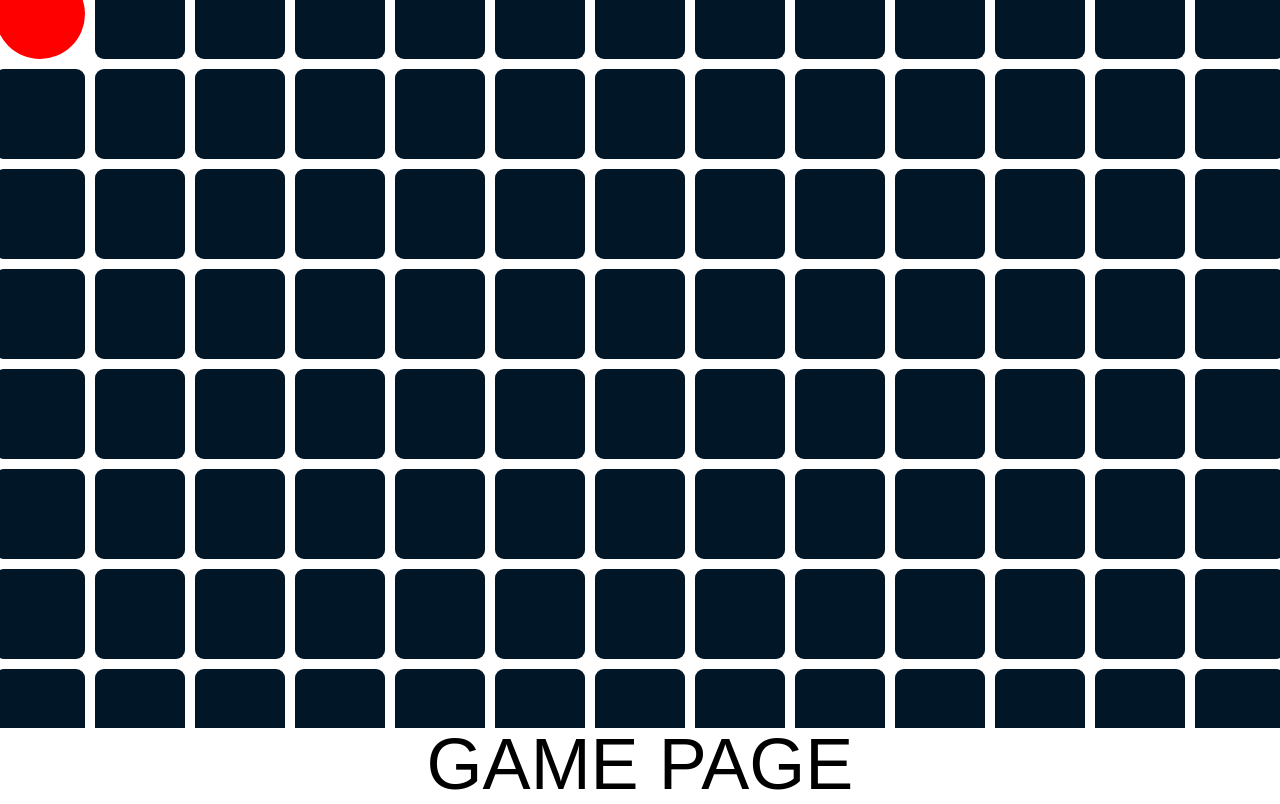
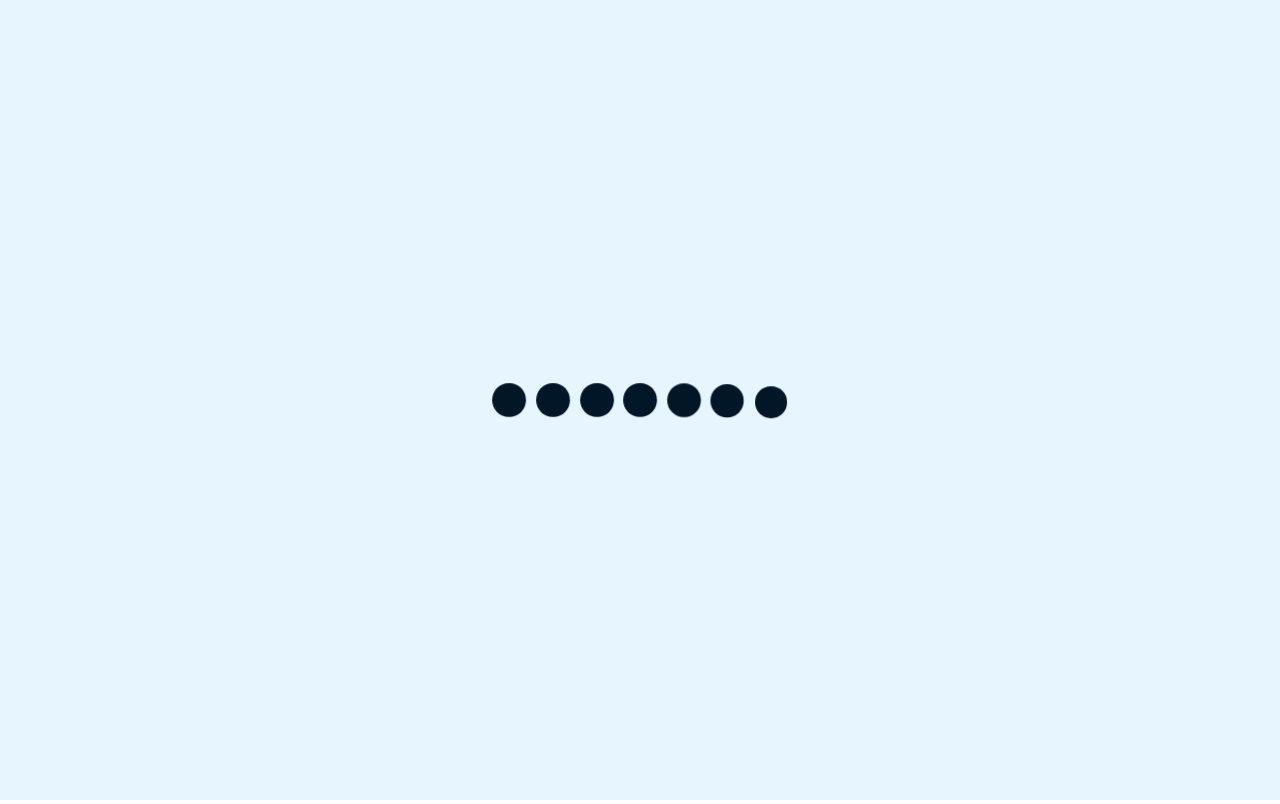
Before and after one commit to Athul-Kesav/ANTRiX_site, a Next.js app: page /game in a window 1280 px wide. Built offline with nearby package versions, Linux system fonts and the light colour scheme.

Commit message:
Loading Screen designed

```diff
--- a/src/app/about/page.tsx
+++ b/src/app/about/page.tsx
@@ -45,7 +45,7 @@ function AboutPage() {
               </FlipLink>
             </div>
 
-            <div className="col-span-9 lg:col-span-6 row-span-2  border border-accent rounded-lg p-5 text-accent">
+            <div className="col-span-9 lg:col-span-6 row-span-2 rounded-lg text-accent">
               <p className="font-montserrat text-xl text-justify">
                 We are a group of passionate and enthusiastic college students
                 driven by an insatiable curiosity to explore the universe and
@@ -54,7 +54,7 @@ function AboutPage() {
                 that dreams, discovers, and grows together.
                 <br />
                 <br />
-                <span className="font-jupiteroid text-xl font-bold">
+                <span className="font-jupiteroid text-3xl font-thin">
                   &quot;The universe is a canvas, and curiosity is the brush that
                   paints our understanding.&quot;
                 </span>
--- a/src/app/events/[eventId]/page.tsx
+++ b/src/app/events/[eventId]/page.tsx
@@ -14,6 +14,7 @@ import samplePic from "@/images/Hero.jpg";
 import DarkLightToggle from "@/components/DarkLightToggle";
 import VelocityText from "@/components/VelocityText";
 import ImageSlider from "@/components/ImageSlider";
+import LoadingScreen from "@/app/loading";
 
 /* import ImageGrid from "@/components/ImageGrid"; */
 
@@ -72,15 +73,13 @@ function EachEventPage({
 
   if (eventId === null) {
     return (
-      <div className="h-screen w-screen items-center flex justify-center font-montserrat text-3xl font-medium bg-[#e7f5ff]">
-        Loading...
-      </div>
+      <LoadingScreen />
     ); // Display a loading state while waiting for the event ID
   }
 
   if (eventId !== null) {
     if (eventDetails === null) {
-      return; // Display a loading state while waiting for the event details
+      <LoadingScreen />
     }
   }
 
--- a/src/app/game/page.tsx
+++ b/src/app/game/page.tsx
@@ -1,16 +1,11 @@
-import MagGrid from "@/components/MagGrid";
-
-
+import LoadingScreen from "../loading";
 
 function GamePage() {
-    return (
-        <>
-            <div className="h-screen w-screen flex flex-col items-center justify-center font-milker text-7xl">
-                <MagGrid />
-                GAME PAGE
-            </div>
-        </>
-    )
+  return (
+    <>
+      <LoadingScreen />
+    </>
+  );
 }
 
 export default GamePage;
--- a/src/app/loader.css
+++ b/src/app/loader.css
@@ -1,86 +1,54 @@
-.loading-screen {
-    display: flex;
-    justify-content: center;
-    align-items: center;
-    width: 100%;
-    height: auto;
-    font-size: 2rem;
-}
 
-.loading-screen .dot {
+.square {
+  display: inline-block;
+  width: 2vw;
+  height: 2vw;
+  animation: loading 2s cubic-bezier(0.075, 0.82, 0.165, 1) infinite;
+  transform-origin: bottom top;
   position: relative;
-    width: 2rem;
-    height: 2rem;
-    margin: 0.8em;
+  margin:1rem;
   border-radius: 50%;
 }
 
-
-.loading-screen .dot::before {
-    position: absolute;
-    content: "";
-    width: 100%;
-    height: 100%;
-    background: inherit;
-    border-radius: inherit;
-    animation: anime 2s ease-out infinite;
+.square:not(:last-child) {
+  margin-right: 2px;
 }
 
-
-@-webkit-keyframes anime {
-    50%,
+@keyframes loading {
+0% {
+    transform: translateY(0px) scale(1.3);
+  }
+  25% {
+    transform: translateY(0px) scale(1.3);
+  }
+  50% {
+    transform: translateY(25px) scale(0.5);
+  }
   75% {
-        transform: scale(2.5);
+    transform: translateY(0px) scale(1.3);
   }
-    80%,
   100% {
-        opacity: 0;
+    transform: translateY(0px) scale(1.3);
   }
 }
-
-@keyframes anime {
-    50%,
-    75% {
-        transform: scale(2.5);
+.square-1 {
+  animation-delay: 0.8s;
 }
-    80%,
-    100% {
-        opacity: 0;
+.square-2 {
+  animation-delay: 0.7s;
 }
+.square-3 {
+  animation-delay: 0.6s;
 }
-
-
-.loading-screen .dot:nth-child(1) {
-    background-color: #4285f5;
+.square-4 {
+  animation-delay: 0.5s;
 }
-.loading-screen .dot:nth-child(2) {
-    background-color: #ea4436;
+.square-5 {
+  animation-delay: 0.4s;
 }
-
-.loading-screen .dot:nth-child(3) {
-    background-color: #fbbd06;
+.square-6 {
+  animation-delay: 0.3s;
 }
-
-.loading-screen .dot:nth-child(4) {
-    background-color: #34a952;
-}
-
-.loading-screen .dot:nth-child(5) {
-    background-color: #cf9fff;
-}
-
-.loading-screen .dot:nth-child(1)::before {
+.square-7 {
   animation-delay: 0.2s;
 }
-.loading-screen .dot:nth-child(2)::before {
-    animation-delay: 0.4s;
-}
-.loading-screen .dot:nth-child(3)::before {
-    animation-delay: 0.6s;
-}
-.loading-screen .dot:nth-child(4)::before {
-    animation-delay: 0.8s;
-}
-.loading-screen .dot:nth-child(5)::before {
-    animation-delay: 1s;
-}
--- a/src/app/loading.tsx
+++ b/src/app/loading.tsx
@@ -1,13 +1,17 @@
 import "./loader.css";
 
 export default function LoadingScreen() {
-    return (
-        <div className="loading-screen">
-            <div className="dot"></div>
-            <div className="dot"></div>
-            <div className="dot"></div>
-            <div className="dot"></div>
-            <div className="dot"></div>
-        </div>
-    );
-};
+  return (
+    <>
+      <div className="wrapper absolute top-0 left-0 w-full h-full bg-main flex justify-center items-center">
+        <span className="square bg-accent square-7"></span>
+        <span className="square bg-accent square-6"></span>
+        <span className="square bg-accent square-5"></span>
+        <span className="square bg-accent square-4"></span>
+        <span className="square bg-accent square-3"></span>
+        <span className="square bg-accent square-2"></span>
+        <span className="square bg-accent square-1"></span>
+      </div>
+    </>
+  );
+}
--- a/src/components/EventHomeCard.tsx
+++ b/src/components/EventHomeCard.tsx
@@ -14,7 +14,7 @@ function EventHomeCard({ title, desc, eventDate }: eventCardType) {
       <div className="my-2 py-6 px-2 w-auto text-accent h-auto relative rounded-bl-md rounded-r-md border-l-2 border-l-accent  bg-main z-0 bg-gradient-to-br from-transparent via-[#d0e4f222] to-[#8396a3] shadow-lg">
         <div className="absolute rounded-full w-3 h-[3px] bg-accent top-0 -left-3"   />
         <div className="left-0 top-0 leading-tight">
-          <div className=" text-lg font-normal font-suiGeneris leading-tight text-wrap flex md:text-md">
+          <div className=" text-lg font-normal font-suiGeneris text-left leading-tight text-wrap flex md:text-md">
             {title}
             <br />
           </div>
--- a/src/components/Navbar.tsx
+++ b/src/components/Navbar.tsx
@@ -41,11 +41,11 @@ function Navbar() {
       {/* Navbar Section */}
       <div className="w-[4.6rem] h-full relative row-span-3">
         <div className="w-full h-full absolute bg-accent rounded-lg" />
-        <div className="w-full h-full absolute flex-col justify-around items-center inline-flex text-2xl text-main font-thin font-jupiteroid text-nowrap">
+        <div className="w-full h-full  flex-col justify-around items-center inline-flex text-2xl text-main font-thin font-jupiteroid text-nowrap">
           {filteredLinks.map((link) => (
             <div
               key={link.name}
-              className="nav-item -rotate-90 cursor-pointer"
+              className="nav-item -rotate-90 cursor-pointer "
             >
               <a href={link.href}>{link.name}</a>
             </div>
```
Lines whose indentation alone changed are shown as unchanged.
